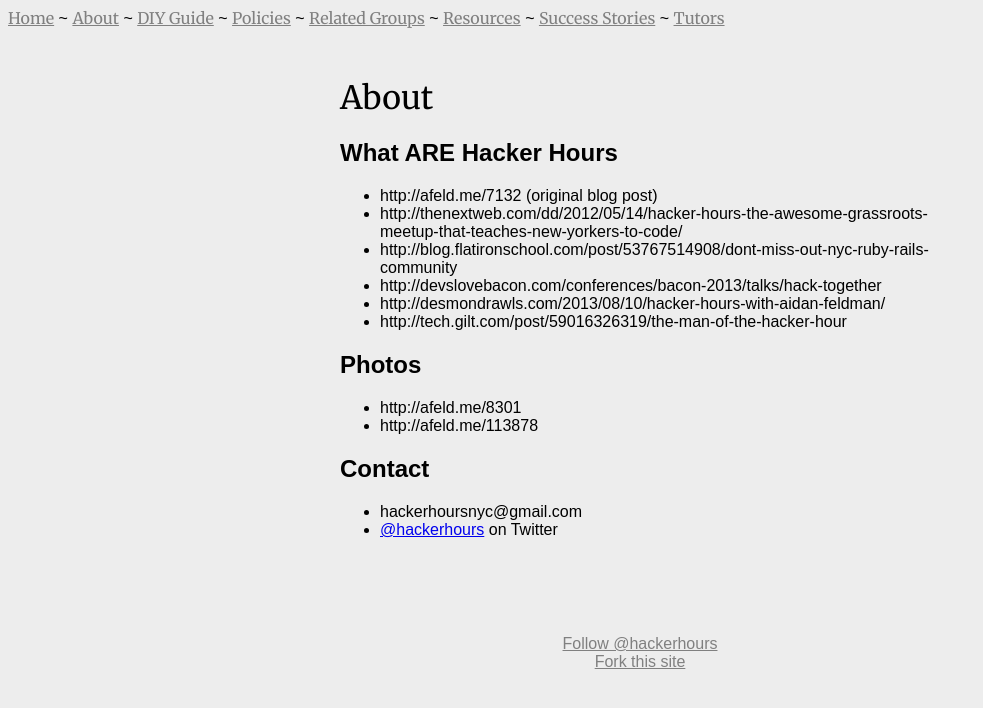
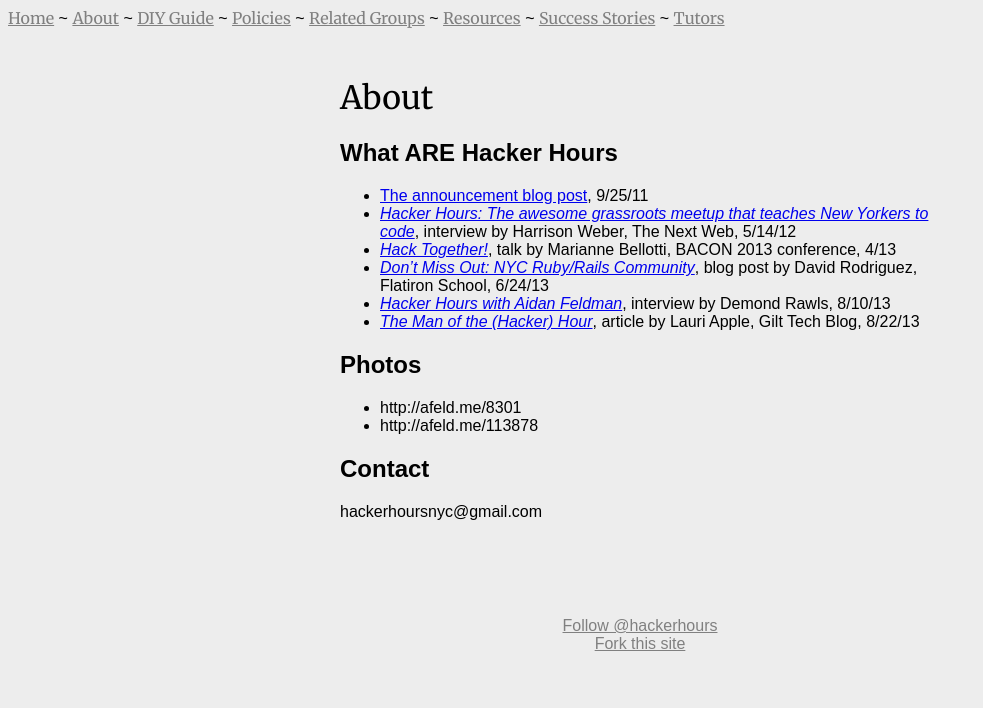
Before and after one commit to HackerHours/hackerhours.org, a Jekyll site: the page built from about.md, in a window 1280 px wide. Shown: the top 708 px of the page, without its empty margins (0-983 px from the left). Built offline with Jekyll 4.4.1, drawn with Linux system fonts in a browser that asks for light colours; nearby versions of some CDN libraries; some web fonts are replaced; Markdown is read by kramdown in place of the engine named in the settings; comment, search, counter and statistics services are not loaded.

Commit message:
clean up links on About

```diff
--- a/about.md
+++ b/about.md
@@ -5,12 +5,12 @@
 
 ## What ARE Hacker Hours
 
-* http://afeld.me/7132 (original blog post)
-* http://thenextweb.com/dd/2012/05/14/hacker-hours-the-awesome-grassroots-meetup-that-teaches-new-yorkers-to-code/
-* http://blog.flatironschool.com/post/53767514908/dont-miss-out-nyc-ruby-rails-community
-* http://devslovebacon.com/conferences/bacon-2013/talks/hack-together
-* http://desmondrawls.com/2013/08/10/hacker-hours-with-aidan-feldman/
-* http://tech.gilt.com/post/59016326319/the-man-of-the-hacker-hour
+* [The announcement blog post](http://afeld.me/7132), 9/25/11
+* [*Hacker Hours: The awesome grassroots meetup that teaches New Yorkers to code*](http://thenextweb.com/dd/2012/05/14/hacker-hours-the-awesome-grassroots-meetup-that-teaches-new-yorkers-to-code/), interview by Harrison Weber, The Next Web, 5/14/12
+* [*Hack Together!*](http://devslovebacon.com/conferences/bacon-2013/talks/hack-together), talk by Marianne Bellotti, BACON 2013 conference, 4/13
+* [*Don't Miss Out: NYC Ruby/Rails Community*](http://blog.flatironschool.com/post/53767514908/dont-miss-out-nyc-ruby-rails-community), blog post by David Rodriguez, Flatiron School, 6/24/13
+* [*Hacker Hours with Aidan Feldman*](http://desmondrawls.com/2013/08/10/hacker-hours-with-aidan-feldman/), interview by Demond Rawls, 8/10/13
+* [*The Man of the (Hacker) Hour*](http://tech.gilt.com/post/59016326319/the-man-of-the-hacker-hour), article by Lauri Apple, Gilt Tech Blog, 8/22/13
 
 ## Photos
 
@@ -19,5 +19,4 @@
 
 ## Contact
 
-* hackerhoursnyc@gmail.com
-* [@hackerhours](https://twitter.com/hackerhours) on Twitter
+hackerhoursnyc@gmail.com
```
